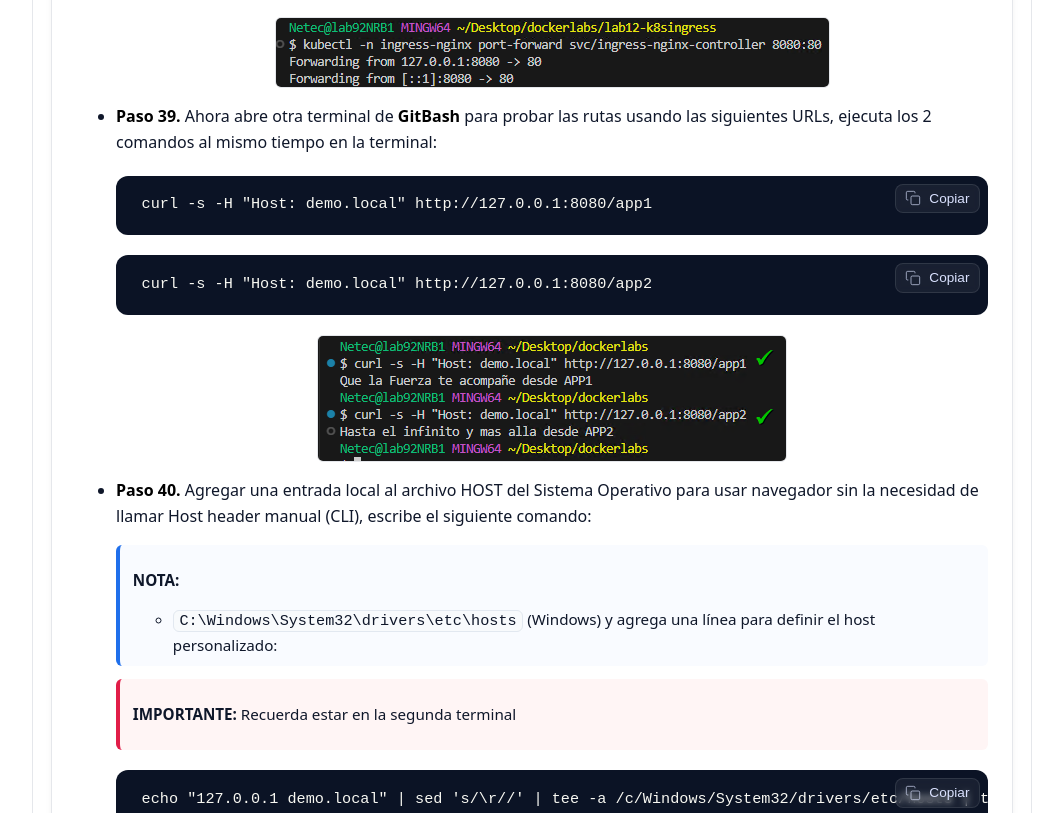
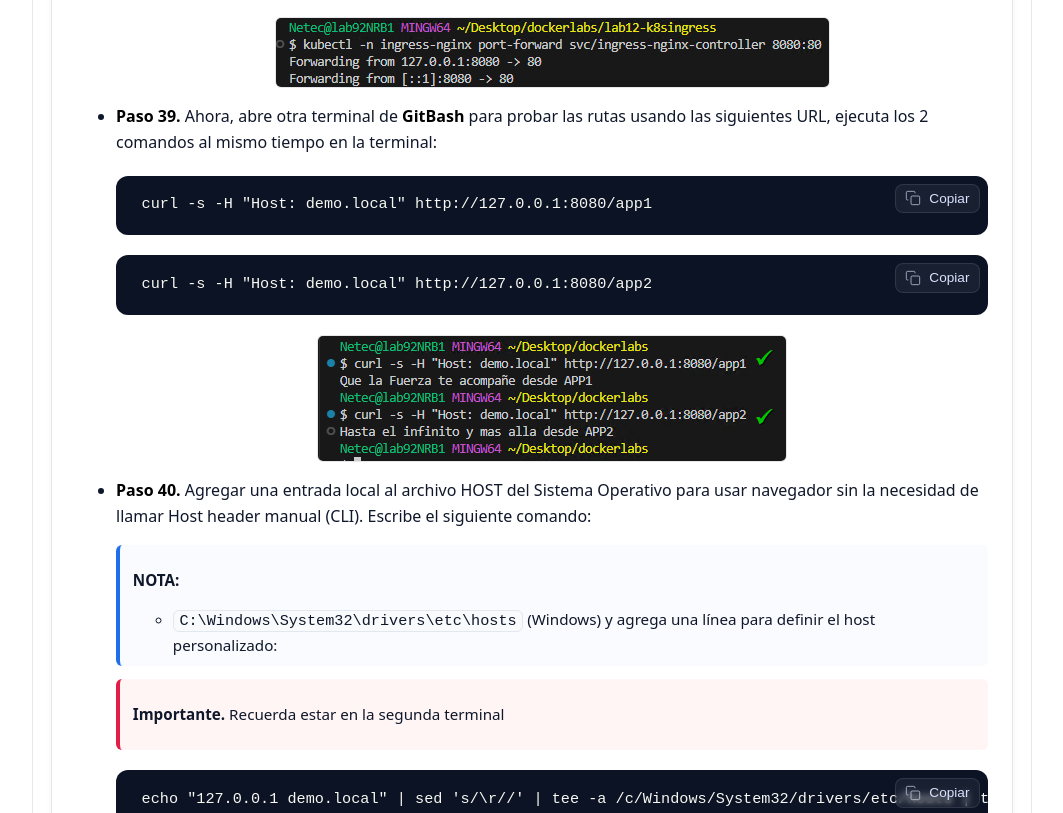
Before and after one commit to Netec-Mx/DOCK_KUB_V2, a Jekyll site: the page built from labs/capitulo12/lab12.md, in a window 1280 px wide and 1400 px high, scrolled down 16567 px. Shown: the part 155-968 px from the top of the window, without its empty margins (108-1171 px from the left). Built offline with Jekyll 4.4.1, drawn with Linux system fonts in a browser that asks for light colours; some of the changed text lies outside the part shown.

Commit message:
Update lab12.md

````diff
--- a/labs/capitulo12/lab12.md
+++ b/labs/capitulo12/lab12.md
@@ -13,13 +13,13 @@
   - Terminal **Git Bash** dentro de VS Code
   - Conocimientos básicos de Node.js, Docker y Kubernetes
 introduction:
- Un **Ingress** expone servicios HTTP/HTTPS externamente y permite **enrutamiento L7** (por host y/o por path). En Minikube, puedes usar `minikube addons enable ingress` para desplegar **NGINX Ingress Controller**. En esta práctica, publicarás **dos apps Node.js** detrás de **un solo Ingress**. todas las peticiones a `/app1` irán al **Service app1**, y las de `/app2` al **Service app2**. Así verás cómo consolidar múltiples servicios bajo un único punto de entrada.
+ Un **Ingress** expone servicios HTTP/HTTPS externamente y permite **enrutamiento L7** (por host y/o por path). En Minikube, puedes usar `minikube addons enable ingress` para desplegar **NGINX Ingress Controller**. En esta práctica, publicarás **dos apps Node.js** detrás de **un solo Ingress**. todas las peticiones a `/app1` irán al **Service app1** y las de `/app2` al **Service app2**. Así verás cómo consolidar múltiples servicios bajo un único punto de entrada.
 slug: lab12
 lab_number: 12
 final_result: >
-  Publicaste **dos servicios** detrás de **un único Ingress** usando **NGINX Ingress Controller** en Minikube, con **enrutamiento por rutas**. Aprendiste a construir imágenes locales, desplegar Deployments/Services, habilitar el controlador, definir reglas de Ingress, probar acceso por **navegador**, y realizar **rolling updates** sin afectar a otros backends.
+  Publicaste **dos servicios** detrás de **un único Ingress** usando **NGINX Ingress Controller** en Minikube, con **enrutamiento por rutas**. Aprendiste a construir imágenes locales, desplegar Deployments/Services, habilitar el controlador, definir reglas de Ingress, probar acceso por **navegador** y realizar **rolling updates** sin afectar a otros backends.
 notes:
-  - Si el Ingress no responde, verifica que los Pods en `ingress-nginx` estén `Running` y revisa `kubectl describe ingress` para errores de reglas.
+  - Si el Ingress no responde, verifica que los pods en `ingress-nginx` estén `Running` y revisa `kubectl describe ingress` para errores de reglas.
   - Puedes usar **cert-manager** para TLS en prácticas futuras.
   - Si tu entorno **no** usa Minikube, instala NGINX Ingress Controller con Helm o manifiestos oficiales del proyecto.
   - Asegúrate de que tus **selectors** de Service coinciden exactamente con las **labels** del Deployment.
@@ -41,7 +41,7 @@
 
 ---
 
-### Tarea 1: Estructura del proyecto
+### Tarea 1. Estructura del proyecto
 
 Prepararás carpetas y archivos de ambas aplicaciones, manifiestos de Kubernetes y el recurso Ingress.
 
@@ -252,7 +252,7 @@
 
 ---
 
-### Tarea 3: Dockerfiles y build de imágenes en Minikube
+### Tarea 3. Dockerfiles y build de imágenes en Minikube
 
 Compilarás dos imágenes (una por app) usando el **daemon de Docker de Minikube**, evitando publicarlas.
 
@@ -281,7 +281,7 @@
   EXPOSE 3000
   CMD ["node", "server.js"]
   ```
-- **Paso 21.** Recuerda encender siempre **minikube**, escribe el siguiente comando.
+- **Paso 21.** Recuerda encender siempre **minikube**. Escribe el siguiente comando.
 
   > **NOTA:** Espera unos segundos en lo que termina de inicializar.
   {: .lab-note .info .compact}
@@ -439,9 +439,9 @@
         targetPort: 3000
   ```
 
-- **Paso 29.** Ahora aplica todos los objetos juntos **deployments** y **service**.
+- **Paso 29.** Ahora, aplica todos los objetos juntos **deployments** y **service**.
 
-  > **NOTA:** Los **selectors** (`app: app1` / `app: app2`) conectan Services con sus Pods. El Ingress enviará tráfico a `app1-svc:80` y `app2-svc:80`.
+  > **NOTA:** Los **selectors** (`app: app1` / `app: app2`) conectan Services con sus pods. El Ingress enviará tráfico a `app1-svc:80` y `app2-svc:80`.
   {: .lab-note .info .compact}
 
   ```bash
@@ -451,7 +451,7 @@
 
   ![micint]({{ page.images_base | relative_url }}/7.png)
 
-- **Paso 30.** Ahora valida que todo se haya creado correctamente.
+- **Paso 30.** Ahora, valida que todo se haya creado correctamente.
 
   ```bash
   kubectl get deploy,po,svc
@@ -465,15 +465,15 @@
 
 ---
 
-### Tarea 5: Habilitar NGINX Ingress Controller (Minikube)
+### Tarea 5. Habilitar NGINX Ingress Controller (Minikube)
 
 Activarás el **addon** de Minikube que instala el **NGINX Ingress Controller** en el namespace `ingress-nginx`.
 
 #### Tarea 5.1
 
-- **Paso 31.** Habilitar addon e inspeccionar Pods del controlador:
+- **Paso 31.** Habilitar addon e inspeccionar pods del controlador:
 
-  > **NOTA:** Debes esperar a que los Pods del controlador estén **Running** antes de crear el Ingress.
+  > **NOTA:** Debes esperar a que los pods del controlador estén **Running** antes de crear el Ingress.
   {: .lab-note .info .compact}
 
   ```bash
@@ -513,13 +513,13 @@
 
 ---
 
-### Tarea 6: Crear el recurso Ingress con rutas `/app1` y `/app2`
+### Tarea 6. Crear el recurso Ingress con rutas `/app1` y `/app2`
 
 Definirás un **Ingress** que enrute por **path** a los Services. Opcionalmente, asignarás un **host** de pruebas (`demo.local`).
 
 #### Tarea 6.1
 
-- **Paso 34.** Bien! ahora abre el archivo `k8s/ingress.yaml` y agrega el siguiente contenido.
+- **Paso 34.** ¡Bien! Ahora abre el archivo `k8s/ingress.yaml` y agrega el siguiente contenido.
 
   > **NOTA:** La anotación `rewrite-target: /` reescribe `/app1` a `/` en el backend (igual para `/app2`).
   {: .lab-note .info .compact}
@@ -583,7 +583,7 @@
 
   ![micint]({{ page.images_base | relative_url }}/13.png)
 
-- **Paso 39.** Ahora abre otra terminal de **GitBash** para probar las rutas usando las siguientes URLs, ejecuta los 2 comandos al mismo tiempo en la terminal:
+- **Paso 39.** Ahora, abre otra terminal de **GitBash** para probar las rutas usando las siguientes URL, ejecuta los 2 comandos al mismo tiempo en la terminal:
 
   ```bash
   curl -s -H "Host: demo.local" http://127.0.0.1:8080/app1
@@ -595,13 +595,13 @@
 
   ![micint]({{ page.images_base | relative_url }}/14.png)
 
-- **Paso 40.** Agregar una entrada local al archivo HOST del Sistema Operativo para usar navegador sin la necesidad de llamar Host header manual (CLI), escribe el siguiente comando:
+- **Paso 40.** Agregar una entrada local al archivo HOST del Sistema Operativo para usar navegador sin la necesidad de llamar Host header manual (CLI). Escribe el siguiente comando:
 
   > **NOTA:**
   - `C:\Windows\System32\drivers\etc\hosts` (Windows) y agrega una línea para definir el host personalizado:
   {: .lab-note .info .compact}
 
-  > **IMPORTANTE:** Recuerda estar en la segunda terminal
+  > **Importante.** Recuerda estar en la segunda terminal
   {: .lab-note .important .compact}
 
   ```
@@ -704,7 +704,7 @@
 
 ---
 
-### Tarea 8: Limpieza
+### Tarea 8. Limpieza
 
 Dejarás el clúster sin objetos del laboratorio.
 
````
Also changed, not shown: other parts of labs/capitulo12/lab12.md (+31 -31 lines).
